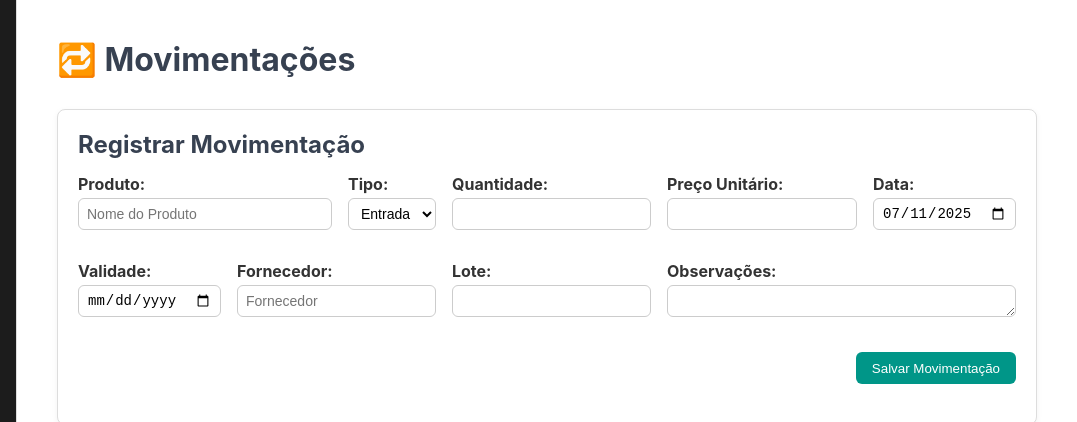
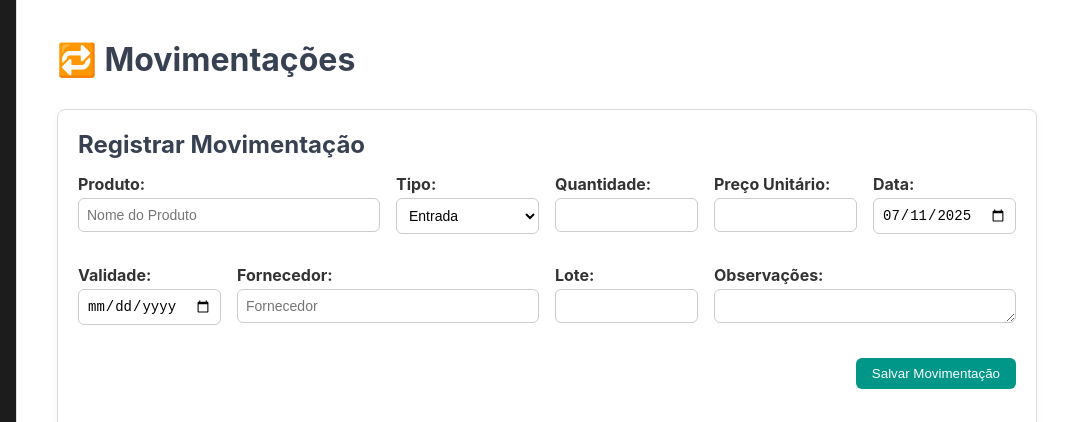
Before and after one commit to f1evel/zeliaestoque, a plain HTML site: page movimentacoes.html in a window 1280 px wide. Shown: the top 422 px of the page, 203-1280 px from the left. Drawn offline with Linux system fonts and the light colour scheme; no server answers.

Commit message:
Revert compact layout

```diff
--- a/css/style.css
+++ b/css/style.css
@@ -211,11 +211,6 @@ button {
   border-radius: 6px;
   cursor: pointer;
   transition: background-color 0.3s;
-}
-
-.btn-form {
-  padding: 6px 16px;
-  height: 32px;
 }
 
 button:focus {
@@ -451,37 +446,11 @@ table tbody tr:hover {
 .form-grid select,
 .form-grid textarea {
   width: 100%;
-  padding: 6px 8px;
+  padding: 8px;
   font-size: 14px;
   border-radius: 6px;
   border: 1px solid #ccc;
   box-sizing: border-box;
-  height: 32px;
-  white-space: nowrap;
-  overflow: hidden;
-  text-overflow: ellipsis;
-}
-
-
-/* Tamanhos reduzidos para campos de formulários */
-.campo-xs {
-  width: 60px;
-}
-
-.campo-sm {
-  width: 90px;
-}
-
-.campo-md {
-  width: 130px;
-}
-
-.campo-lg {
-  width: 160px;
-}
-
-.campo-xl {
-  width: 220px;
 }
 
 /* 🔍 Filtros de páginas de relatório */
--- a/movimentacoes.html
+++ b/movimentacoes.html
@@ -33,17 +33,16 @@
       <form id="form-movimentacao">
         <h2>Registrar Movimentação</h2>
 
-        <div class="form-grid" style="grid-template-columns: repeat(6, auto);">
-
+        <div class="form-grid" style="grid-template-columns: repeat(6, 1fr);">
           <div class="form-group" style="grid-column: span 2; position: relative;">
             <label>Produto:</label>
-            <input type="text" id="nome-produto" class="campo-lg" placeholder="Nome do Produto" required>
+            <input type="text" id="nome-produto" placeholder="Nome do Produto" required>
             <ul id="sugestoes-produto" class="autocomplete-list"></ul>
           </div>
 
           <div class="form-group" style="grid-column: span 1;">
             <label>Tipo:</label>
-            <select id="tipo-movimentacao" class="campo-xs" required>
+            <select id="tipo-movimentacao" required>
               <option value="entrada">Entrada</option>
               <option value="saida">Saída</option>
             </select>
@@ -51,26 +50,26 @@
 
           <div class="form-group" style="grid-column: span 1;">
             <label>Quantidade:</label>
-            <input type="number" id="quantidade" class="campo-xs" min="1" required>
+            <input type="number" id="quantidade" min="1" required>
           </div>
           <div class="form-group" style="grid-column: span 1;">
             <label>Preço Unitário:</label>
-            <input type="number" id="preco-unitario" class="campo-sm" min="0" step="0.01">
+            <input type="number" id="preco-unitario" min="0" step="0.01">
           </div>
 
           <div class="form-group" style="grid-column: span 1;">
             <label>Data:</label>
-            <input type="date" id="data-movimentacao" class="campo-sm" required>
+            <input type="date" id="data-movimentacao" required>
           </div>
 
           <div class="form-group" style="grid-column: span 1;">
             <label>Validade:</label>
-            <input type="date" id="validade" class="campo-sm" required>
+            <input type="date" id="validade" required>
           </div>
 
           <div id="grupo-fornecedor" class="form-group" style="grid-column: span 2;">
             <label>Fornecedor:</label>
-            <input list="lista-fornecedores-mov" id="fornecedor-mov" class="campo-lg" placeholder="Fornecedor" />
+            <input list="lista-fornecedores-mov" id="fornecedor-mov" placeholder="Fornecedor" />
             <datalist id="lista-fornecedores-mov"></datalist>
           </div>
 
@@ -84,16 +83,16 @@
 
           <div class="form-group" style="grid-column: span 1;">
             <label>Lote:</label>
-            <input type="text" id="lote" class="campo-sm">
+            <input type="text" id="lote">
           </div>
 
           <div class="form-group" style="grid-column: span 2;">
             <label>Observações:</label>
-            <textarea id="observacoes" class="campo-xl" rows="1"></textarea>
+            <textarea id="observacoes" rows="1"></textarea>
           </div>
 
           <div class="form-group" style="grid-column: 1 / -1; text-align: right;">
-            <button type="submit" class="btn-form">Salvar Movimentação</button>
+            <button type="submit">Salvar Movimentação</button>
           </div>
         </div>
       </form>
```
